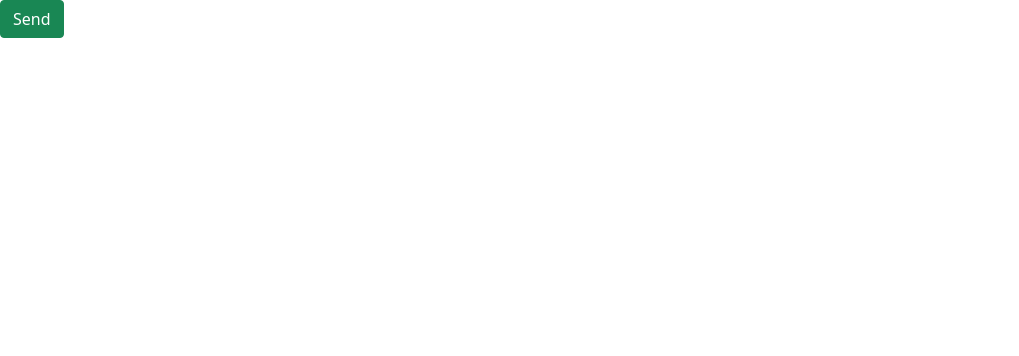
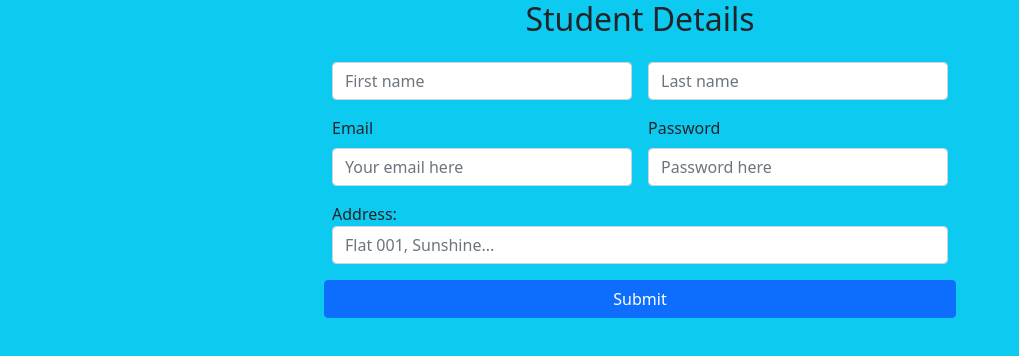
Before and after one commit to Qoosim/Student-form-localStorage, a plain HTML site: page index.html in a window 1280 px wide. Shown: the whole page, without its empty margins (0-1019 px from the left). Drawn offline with nearby package versions, Linux system fonts and the light colour scheme.

Commit message:
Style UI with bootstrap

```diff
--- a/index.html
+++ b/index.html
@@ -7,10 +7,31 @@
  <link rel="stylesheet" href="styles.css">
   <title>Usage of localStorage</title>
 </head>
-<body>
-  <form >
-    <button class="btn btn-success">Send</button>
-  </form>
+<body class="bg-info">
+  <div class="container w-50">
+    <form class="row g-3">
+      <h2 class="text-center">Student Details</h2>
+      <div class="col-md-6">
+        <input type="text" class="form-control" placeholder="First name" aria-label="First name" required>
+      </div>
+      <div class="col-md-6">
+        <input type="text" class="form-control" placeholder="Last name" aria-label="Last name" required>
+      </div>
+      <div class="col-md-6">
+        <label for="inputEmail" class="form-label">Email</label>
+        <input type="email" class="form-control" id="inputEmail" placeholder="Your email here" required>
+      </div>
+      <div class="col-md-6">
+        <label for="password" class="form-label">Password</label>
+        <input type="password" class="form-control" id="password" placeholder="Password here" required>
+      </div>
+      <div class="col-12">
+        <label for="inputAddress">Address:</label>
+        <input type="text" id="inputAddress" class="form-control" placeholder="Flat 001, Sunshine...">
+      </div>
+      <button type="submit" class="btn btn-primary">Submit</button>
+    </form>
+  </div>
 
   <script src="app.js" defer></script>
 </body>
--- a/styles.css
+++ b/styles.css
@@ -0,0 +1,5 @@
+* {
+    margin: 0;
+    padding: 0;
+    box-sizing: border-box;
+}
```
Also changed, not shown: 3 other files.
